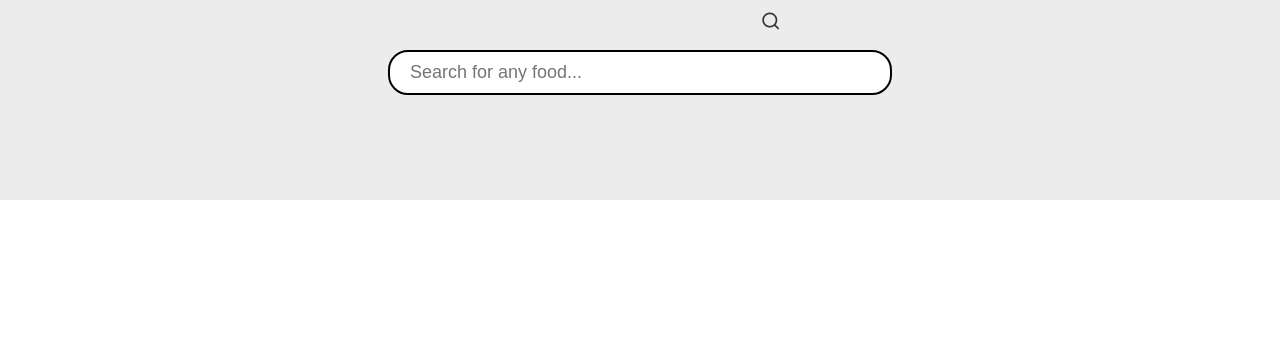
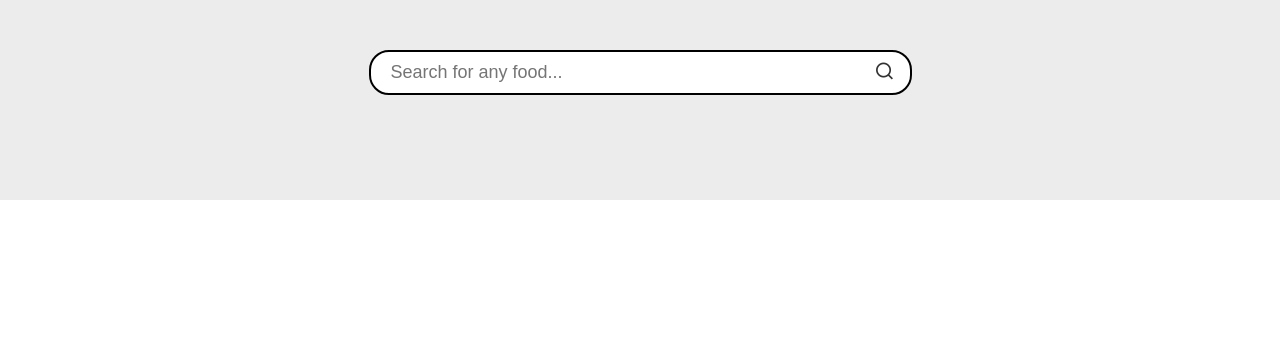
Before and after one commit to Amanpatel30/Mini-Project, a PHP site: page / in a window 1280 px wide. Shown: the part 150-490 px from the top of the page. Run offline with PHP 8.4, Linux system fonts and the light colour scheme; some libraries are stand-ins or nearby versions; some web fonts are replaced.

Commit message:
9th commit

```diff
--- a/style.css
+++ b/style.css
@@ -150,9 +150,10 @@ nav a:hover{
     outline: none;
 }
 .search i {
-    position: absolute;
+    /* position: absolute;
     top: 20%;
-    right: 39%;
+    right: 39%; */
+    margin-right: 15px;
     color: var(--search-icon);
     font-size: 20px;
     cursor:pointer;
@@ -168,7 +169,7 @@ nav a:hover{
     overflow: hidden;
 }
 .search li{
-    padding: 5px 8px;
+    padding: 5px 20px;
     display: flex;
     flex-direction: column;
     align-items: flex-start;
```
